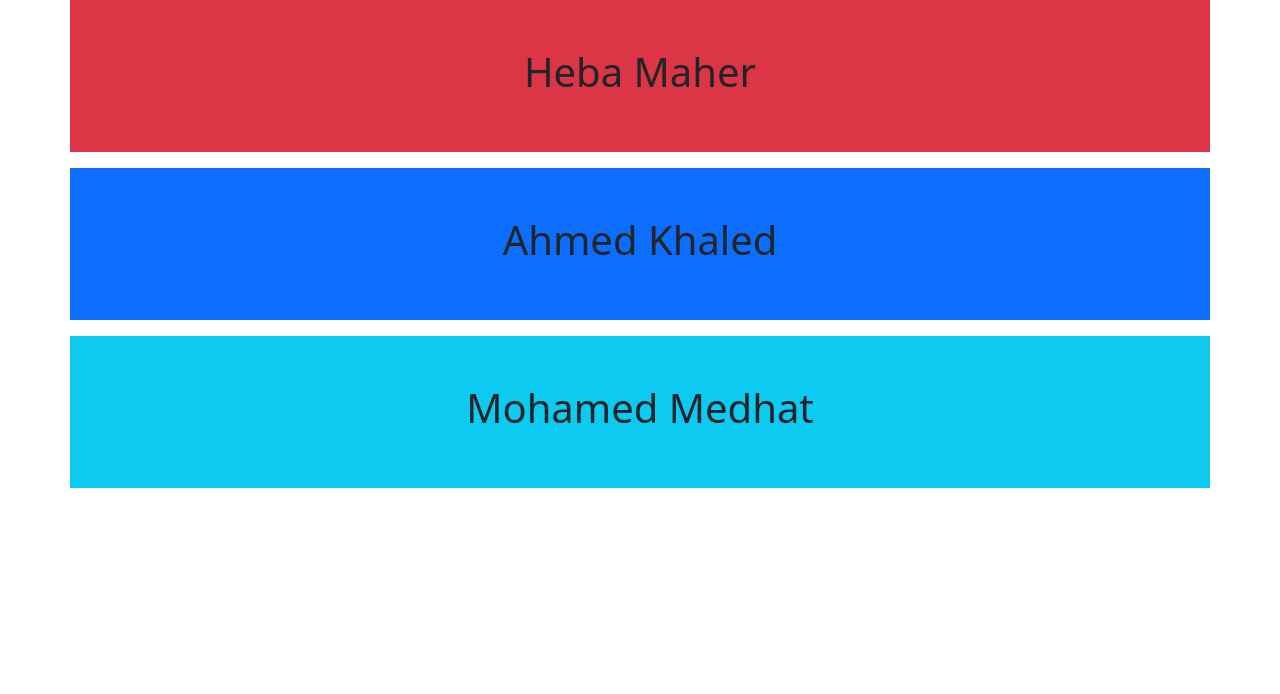
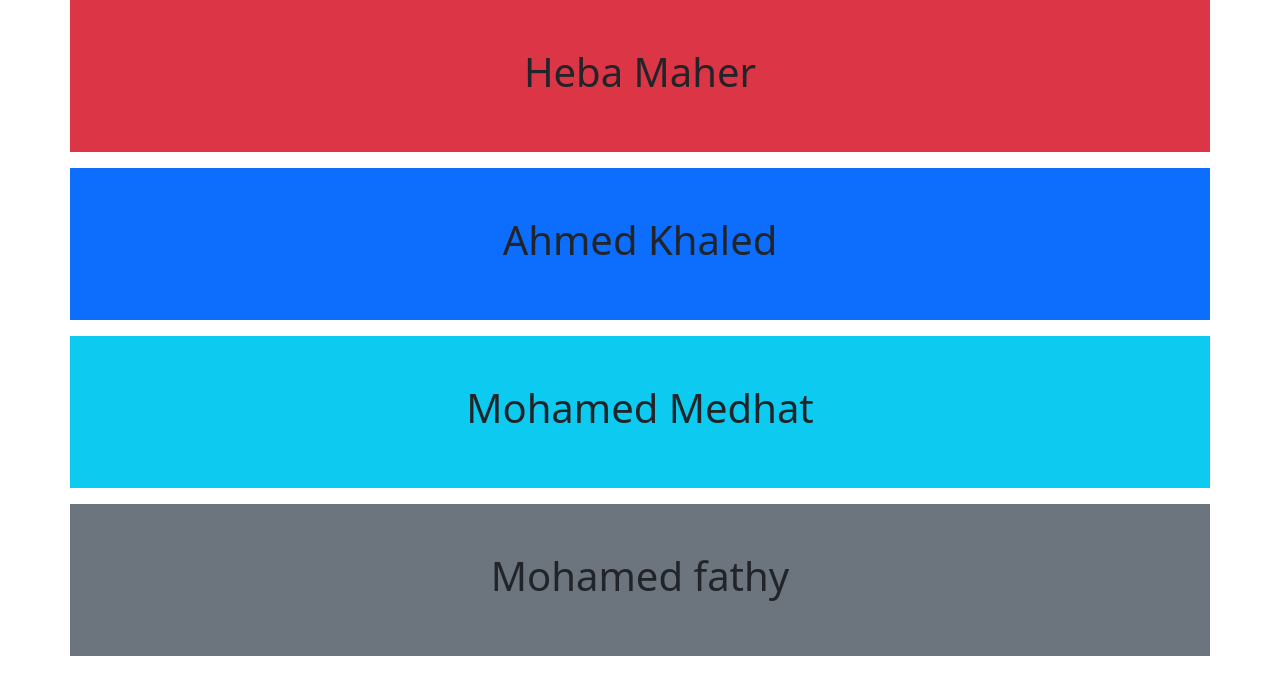
Before and after one commit to heba1123/Route, a plain HTML site: page index.html in a window 1280 px wide. Drawn offline with nearby package versions, Linux system fonts and the light colour scheme.

Commit message:
https://github.com/heba1123/Route.git

```diff
--- a/index.html
+++ b/index.html
@@ -18,11 +18,12 @@
                </div>
                <div class="col-12 w-100 p-5 mb-3 bg-primary d-flex justify-content-center align-items-center">
                 <h1>Ahmed Khaled</h1>
-            </div>
+             </div>
                <div class="col-12 w-100 p-5 mb-3 bg-info d-flex justify-content-center align-items-center">
                 <h1>Mohamed Medhat</h1>
-            </div>
-
+             </div>
+             <div class="col-12 w-100 p-5 mb-3 bg-secondary d-flex justify-content-center align-items-center">
+                <h1>Mohamed fathy</h1>
             </div>
 
         </div>
```
